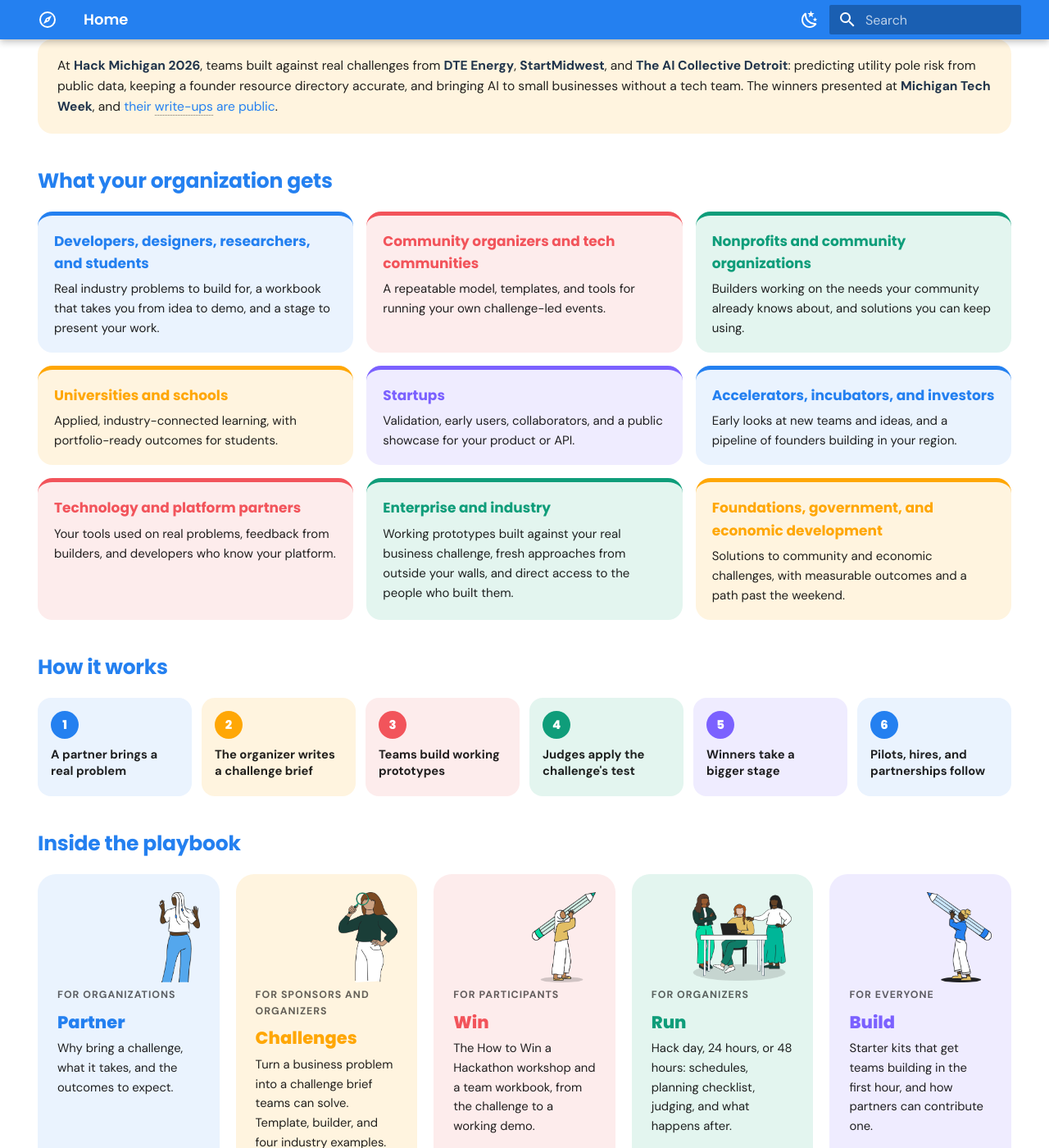
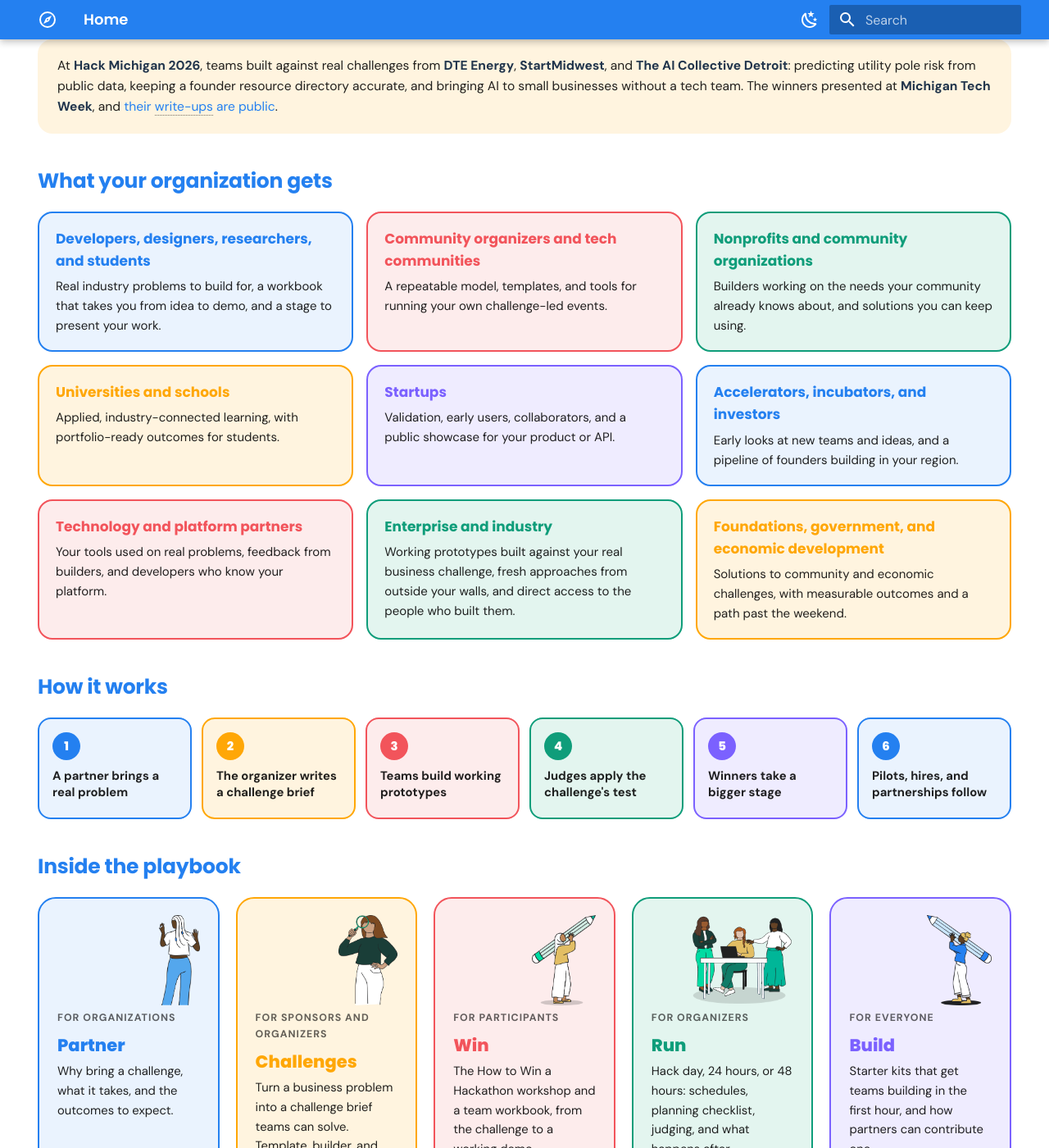
Before and after one commit to The-Better-Hackathon/playbook, an MkDocs documentation site: the page built from docs/index.md, in a window 1280 px wide and 1400 px high, scrolled down 631 px. Shown: the whole window at 82% size. Built offline with MkDocs 1.6.1 and Material for MkDocs 9.7.7, drawn with Linux system fonts in a browser that asks for light colours.

Commit message:
Use full borders on cards, banners, and steps

```diff
--- a/docs/assets/css/playbook.css
+++ b/docs/assets/css/playbook.css
@@ -95,7 +95,7 @@
 .pb-audience { display: grid; grid-template-columns: repeat(3, 1fr); gap: .8rem; margin: 1rem 0 1.5rem; }
 @media (max-width: 900px) { .pb-audience { grid-template-columns: repeat(2, 1fr); } }
 @media (max-width: 520px) { .pb-audience { grid-template-columns: 1fr; } }
-.pb-audience > div { border-radius: var(--pb-radius); padding: .9rem 1rem; background: var(--c-soft); border-top: 5px solid var(--c); font-size: .75rem; }
+.pb-audience > div { border-radius: var(--pb-radius); padding: .9rem 1rem; background: var(--c-soft); border: 2px solid var(--c); font-size: .75rem; }
 .pb-audience > div strong { display: block; font-family: 'Poppins', sans-serif; font-size: .85rem; color: var(--c); margin-bottom: .25rem; }
 
 /* Section cards */
@@ -103,9 +103,10 @@
 .md-typeset a.pb-card {
   display: flex; flex-direction: column; color: inherit; text-decoration: none;
   background: var(--c-soft); border-radius: 22px; padding: 1rem 1.1rem 1.1rem;
-  border: 2px solid transparent;
+  border: 2px solid var(--c);
 }
-.md-typeset a.pb-card:hover { border-color: var(--c); }
+.md-typeset a.pb-card:hover { background: var(--md-default-bg-color); }
+.md-typeset a.pb-card:focus-visible { outline: 3px solid var(--c); outline-offset: 3px; }
 .pb-card img { height: 110px; object-fit: contain; align-self: flex-end; margin-bottom: .3rem; }
 .pb-card .pb-card-title { font-family: 'Poppins', sans-serif; font-weight: 800; font-size: 1.05rem; color: var(--c); }
 .pb-card .pb-card-for { font-size: .62rem; font-weight: 800; letter-spacing: .08em; text-transform: uppercase; opacity: .7; margin-bottom: .3rem; }
@@ -114,7 +115,7 @@
 /* Section banners (top of each section) */
 .pb-banner {
   display: grid; grid-template-columns: 1fr auto; gap: 1rem; align-items: end;
-  background: var(--c-soft); border-radius: 24px; padding: 1.2rem 1.4rem 0; margin: 0 0 1.5rem; border-left: 8px solid var(--c);
+  background: var(--c-soft); border-radius: 24px; padding: 1.2rem 1.4rem 0; margin: 0 0 1.5rem; border: 2px solid var(--c);
 }
 .pb-banner .pb-banner-text { padding-bottom: 1.2rem; }
 .pb-banner .pb-banner-kicker { font-size: .62rem; font-weight: 800; letter-spacing: .08em; text-transform: uppercase; color: var(--c); }
@@ -142,7 +143,7 @@
 .pb-status { font-size: .7rem; color: var(--md-default-fg-color--light); align-self: center; }
 .pb-progress { height: .5rem; background: var(--pb-line); border-radius: 1rem; overflow: hidden; margin-top: .3rem; }
 .pb-progress > div { height: 100%; background: var(--pb-blue); width: 0; }
-.pb-section { margin-top: 1.6rem; padding: 1rem 1.1rem .4rem; border-radius: 20px; background: var(--s-soft, var(--pb-blue-soft)); }
+.pb-section { margin-top: 1.6rem; padding: 1rem 1.1rem .4rem; border-radius: 20px; background: var(--s-soft, var(--pb-blue-soft)); border: 2px solid var(--s, var(--pb-blue)); }
 .pb-section > h3 { margin: .2rem 0 .4rem; color: var(--s, var(--pb-blue)); }
 .pb-section[data-i="0"] { --s: var(--pb-blue);   --s-soft: var(--pb-blue-soft); }
 .pb-section[data-i="1"] { --s: var(--pb-coral);  --s-soft: var(--pb-coral-soft); }
@@ -162,7 +163,7 @@
 
 /* How it works */
 .md-typeset ol.pb-flow { list-style: none; counter-reset: flow; display: grid; grid-template-columns: repeat(6, 1fr); gap: .6rem; margin: 1rem 0 2rem; padding: 0; }
-.md-typeset ol.pb-flow li { counter-increment: flow; margin: 0; background: var(--c-soft); border-radius: 16px; padding: .8rem .8rem 1rem; font-size: .74rem; line-height: 1.35; }
+.md-typeset ol.pb-flow li { counter-increment: flow; margin: 0; background: var(--c-soft); border: 2px solid var(--c); border-radius: 16px; padding: .8rem .8rem 1rem; font-size: .74rem; line-height: 1.35; }
 .md-typeset ol.pb-flow li::before { content: counter(flow); display: grid; place-items: center; width: 1.7rem; height: 1.7rem; border-radius: 50%; background: var(--c); color: #fff; font-family: 'Poppins', sans-serif; font-weight: 800; margin-bottom: .5rem; }
 @media (max-width: 1000px) { .md-typeset ol.pb-flow { grid-template-columns: repeat(3, 1fr); } }
 @media (max-width: 520px) { .md-typeset ol.pb-flow { grid-template-columns: 1fr; } }
```
